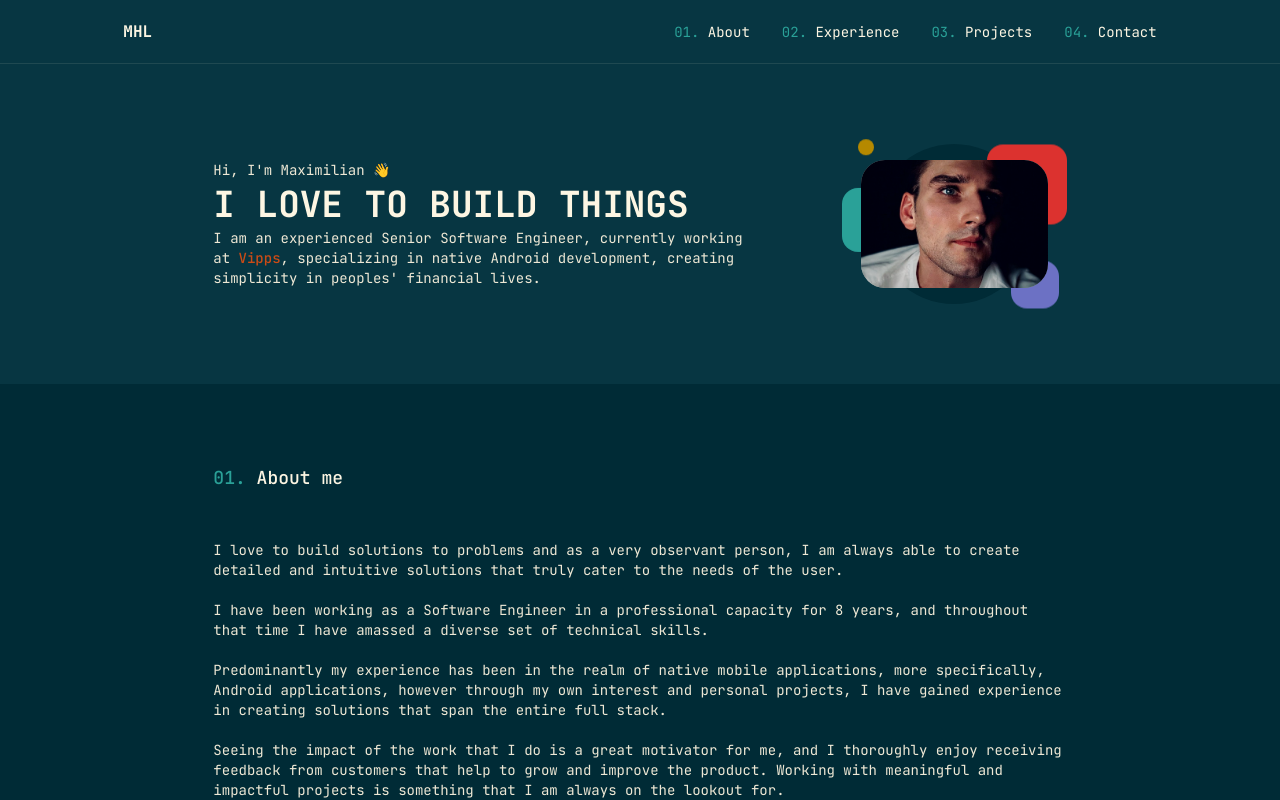
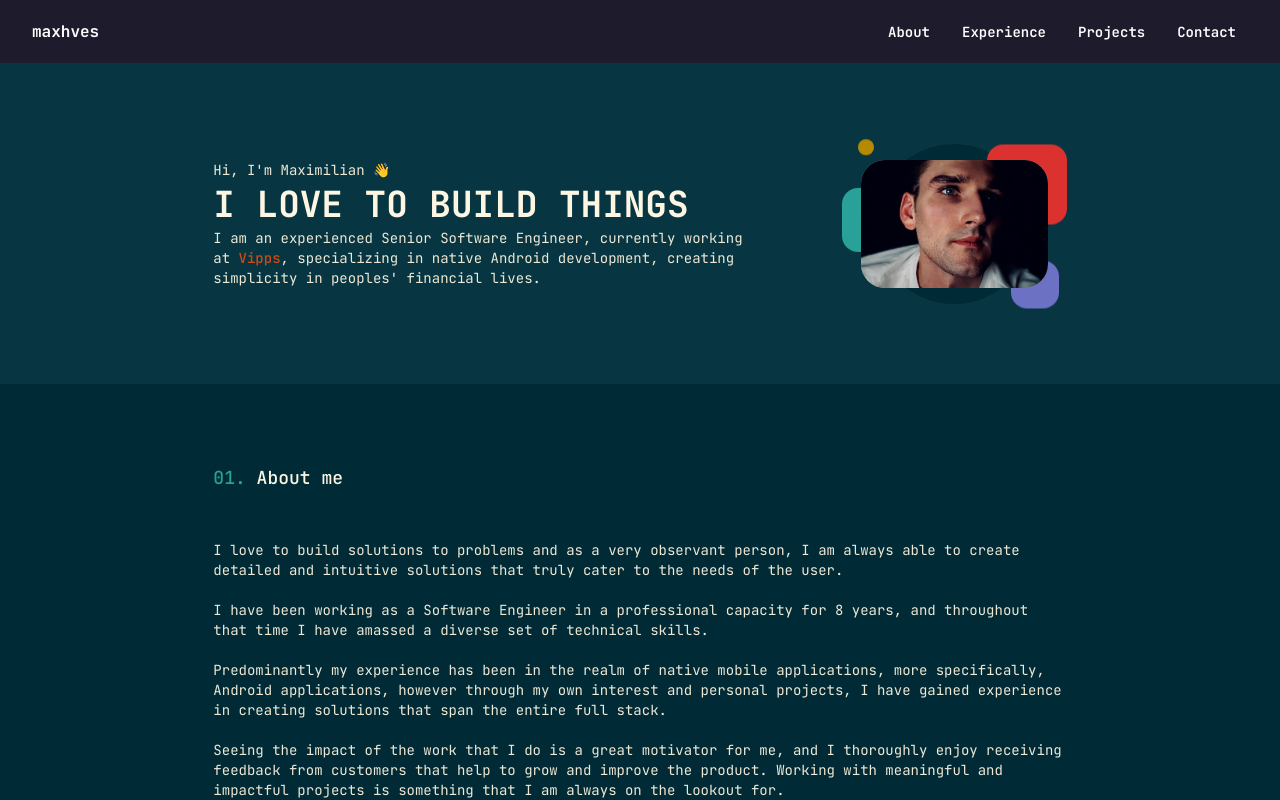
Before and after one commit to maxhves/hvesser-lewis-consulting-site, a Next.js app: page / in a window 1280 px wide. Shown: the top 800 px of the page. Built offline with nearby package versions, Linux system fonts and the light colour scheme; no server answers.

Commit message:
Setup HomeNavigationBar component.

```diff
--- a/package.json
+++ b/package.json
@@ -14,6 +14,7 @@
     "@vercel/analytics": "^1.2.2",
     "clsx": "^2.1.1",
     "hamburger-react": "^2.5.1",
+    "lucide-react": "^0.379.0",
     "next": "14.2.3",
     "react": "^18.3.1",
     "react-dom": "^18.3.1"
--- a/src/app/components/navbar/navbar.tsx
+++ b/src/app/components/navbar/navbar.tsx
@@ -12,7 +12,7 @@ function Navbar() {
   }
 
   return (
-    <div className="sticky top-0 flex flex-col z-10">
+    <div className="flex flex-col">
       {/* Main navigation bar */}
       <div className="px-5 py-0 flex justify-center bg-old-lace dark:bg-tiber border-b border-cutty-sark dark:border-aths-special border-opacity-10 dark:border-opacity-10 z-10 h-16">
         <div className="flex flex-row justify-between w-full md:w-10/12">
--- /dev/null
+++ b/src/app/home/components/home-navigation-bar.tsx
@@ -0,0 +1,135 @@
+"use client"
+import React, {useState} from 'react';
+import {
+  NavigationBar,
+  NavigationBarContent, NavigationBarDrawer, NavigationBarDrawerLink, NavigationBarDrawerTriggerButton,
+  NavigationBarHomeLink,
+  NavigationBarHomeLinkLabel, NavigationBarMenu, NavigationBarMenuLink
+} from "@/components/ui/navigation-bar";
+import {usePathname} from "next/navigation";
+
+//region Model
+
+abstract class NavigationRoute {
+  static label: string
+  protected static href: string
+}
+
+//endregion
+
+//region Routes
+
+abstract class AboutRoute extends NavigationRoute {
+  static label = "About"
+  static href = "about"
+}
+
+abstract class ExperienceRoute extends NavigationRoute {
+  static label = "Experience"
+  static href = "experience"
+}
+
+abstract class ProjectsRoute extends NavigationRoute {
+  static label = "Projects"
+  static href = "projects"
+}
+
+abstract class ContactRoute extends NavigationRoute {
+  static label = "Contact"
+  static href = "contact"
+}
+
+//endregion
+
+//region Entry
+
+export default function HomeNavigationBar() {
+  const activePathname = usePathname()
+
+  const [drawerOpen, setDrawerOpen] = useState(false)
+
+  function toggleDrawer() {
+    drawerOpen ? closeDrawer() : openDrawer()
+  }
+
+  function closeDrawer() {
+    setDrawerOpen(false)
+  }
+
+  function openDrawer() {
+    setDrawerOpen(true)
+  }
+
+  function routeIsActive(prefix: string) {
+    console.log(`routeIsActive - Prefix: ${prefix} Pathname: ${activePathname}`)
+    return activePathname.startsWith("/" + prefix)
+  }
+
+  return (
+    <NavigationBar>
+      <NavigationBarContent>
+        <NavigationBarHomeLink onClick={closeDrawer}>
+          <NavigationBarHomeLinkLabel>
+            maxhves
+          </NavigationBarHomeLinkLabel>
+        </NavigationBarHomeLink>
+
+        <NavigationBarMenu>
+          <NavigationBarMenuLink href={AboutRoute.href} active={routeIsActive(AboutRoute.href)}>
+            {AboutRoute.label}
+          </NavigationBarMenuLink>
+
+          <NavigationBarMenuLink href={ExperienceRoute.href} active={routeIsActive(ExperienceRoute.href)}>
+            {ExperienceRoute.label}
+          </NavigationBarMenuLink>
+
+          <NavigationBarMenuLink href={ProjectsRoute.href} active={routeIsActive(ProjectsRoute.href)}>
+            {ProjectsRoute.label}
+          </NavigationBarMenuLink>
+
+          <NavigationBarMenuLink href={ContactRoute.href} active={routeIsActive(ContactRoute.href)}>
+            {ContactRoute.label}
+          </NavigationBarMenuLink>
+        </NavigationBarMenu>
+
+        <NavigationBarDrawerTriggerButton open={drawerOpen} onClick={toggleDrawer} />
+      </NavigationBarContent>
+
+      <NavigationBarDrawer open={drawerOpen}>
+        <NavigationBarDrawerLink
+          href={AboutRoute.href}
+          active={routeIsActive(AboutRoute.href)}
+          onClick={closeDrawer}
+        >
+          {AboutRoute.label}
+        </NavigationBarDrawerLink>
+
+        <NavigationBarDrawerLink
+          href={ExperienceRoute.href}
+          active={routeIsActive(ExperienceRoute.href)}
+          onClick={closeDrawer}
+        >
+          {ExperienceRoute.label}
+        </NavigationBarDrawerLink>
+
+        <NavigationBarDrawerLink
+          href={ProjectsRoute.href}
+          active={routeIsActive(ProjectsRoute.href)}
+          onClick={closeDrawer}
+        >
+          {ProjectsRoute.label}
+        </NavigationBarDrawerLink>
+
+        <NavigationBarDrawerLink
+          href={ContactRoute.href}
+          active={routeIsActive(ContactRoute.href)}
+          onClick={closeDrawer}
+        >
+          {ContactRoute.label}
+        </NavigationBarDrawerLink>
+      </NavigationBarDrawer>
+    </NavigationBar>
+  );
+}
+
+//endregion
--- a/src/app/layout.tsx
+++ b/src/app/layout.tsx
@@ -4,6 +4,7 @@ import {Analytics} from '@vercel/analytics/react';
 import {JetBrains_Mono} from "next/font/google";
 import './globals.css'
 import {clsx} from "clsx";
+import HomeNavigationBar from "@/app/home/components/home-navigation-bar";
 
 //region Font
 
@@ -26,10 +27,16 @@ export const metadata: Metadata = {
 
 export default function RootLayout({children}: { children: React.ReactNode }) {
   return (
-    <html lang="en" className="dark scroll-smooth no-scrollbar">
-      <body id="home" className={clsx(jetBrainsMono.className, "antialiased dark:bg-cinder")}>
+    <html lang="en" className="dark">
+      <body id="home" className={clsx(jetBrainsMono.className, "dark:bg-lavender-950 h-dvh flex flex-col antialiased")}>
+        {/* Navigation bar */}
+        <HomeNavigationBar />
+
         {/* Content */}
         {children}
+
+        {/* Footer */}
+        {/* TODO: Footer component goes here */}
 
         {/* Analytics */}
         <Analytics/>
--- a/src/app/page.tsx
+++ b/src/app/page.tsx
@@ -4,14 +4,15 @@ import Experience from '@/app/sections/experience/experience';
 import Projects from '@/app/sections/projects/projects';
 import ResumeAd from '@/app/sections/resume_ad/resume_ad';
 import Contact from '@/app/sections/contact/contact';
-import Networks from '@/app/sections/networks/networks';
 import Footer from '@/app/sections/footer/footer';
-import Navbar from "@/app/components/navbar/navbar";
+
+//region Entry
 
 export default function Home() {
   return (
-    <main>
-      <Navbar/>
+    <main className="flex-grow">
+      {/* TODO: Remove legacy components */}
+      {/*<Navbar/>*/}
       <Introduction/>
       <About/>
       <Experience/>
@@ -22,6 +23,9 @@ export default function Home() {
       {/* <Networks/> */}
       {/* TODO: Update with currently available networks */}
       <Footer/>
+      {/* TODO: Remove legacy components */}
     </main>
   )
 }
+
+//endregion
--- a/src/components/ui/navigation-bar.tsx
+++ b/src/components/ui/navigation-bar.tsx
@@ -1,32 +1,104 @@
 import React from 'react';
 import {clsx} from "clsx";
+import {Link} from "@/components/ui/link";
+import {Button} from "@/components/ui/button";
+import {MenuIcon, XIcon} from "lucide-react";
 
 //region Container
 
 export function NavigationBar({children}: { children: React.ReactNode }) {
   return (
-    <div>
-      <div className="w-full h-16 fixed top-0 border-b border-alabaster/5">
-        <div className="h-full flex flex-col mx-auto max-w-screen-2xl px-4 sm:px-6 lg:px-8 justify-center">
-          <div className="flex flex-row items-center justify-between">
-            {children}
-          </div>
+    <div className="mb-16">
+      {children}
+    </div>
+  )
+}
+
+export function NavigationBarContent({children}: { children: React.ReactNode }) {
+  return (
+    <nav className="w-full h-16 fixed top-0 z-10 bg-lavender-900 border-b border-alabaster/5">
+      <div className="h-full flex flex-col mx-auto max-w-screen-2xl px-4 sm:px-6 lg:px-8 justify-center">
+        <div className="flex flex-row items-center justify-between">
+          {children}
         </div>
       </div>
+    </nav>
+  );
+}
+
+//endregion
+
+//region Home
+
+export function NavigationBarHomeLink({onClick, children}: { onClick: () => void, children: React.ReactNode }) {
+  return (
+    <Link
+      href="/"
+      onClick={onClick}
+    >{children}</Link>
+  )
+}
+
+export function NavigationBarHomeLinkLabel({children}: { children: React.ReactNode }) {
+  return (
+    <p className="text-neutral-50 text-base font-bold">{children}</p>
+  )
+}
+
+//endregion
+
+//region Menu
+
+export function NavigationBarMenu({children}: { children: React.ReactNode }) {
+  return (
+    <div className="hidden sm:flex flex-row space-x-2 items-center">
+      {children}
     </div>
-  );
+  )
+}
+
+export function NavigationBarMenuLink({href, active, children}: {
+  href: string,
+  active: boolean,
+  children: React.ReactNode
+}) {
+  return (
+    <Link href={href}>
+      <Button
+        className={clsx(active ? "bg-lavender-950/75" : "bg-lavender-900")}
+        plain={true}
+      >
+        {children}
+      </Button>
+    </Link>
+  )
 }
 
 //endregion
 
 //region Drawer
 
+export function NavigationBarDrawerTriggerButton({open, onClick}: { open: boolean, onClick: () => void }) {
+  return (
+    <button className="sm:hidden" onClick={onClick}>
+      <XIcon className={clsx(
+        "absolute size-6 text-neutral-50 transition-all duration-300",
+        open ? "scale-100 opacity-100" : "scale-0 opacity-0"
+      )} />
+      <MenuIcon className={clsx(
+        "size-6 text-neutral-50 transition-all duration-300",
+        open ? "scale-0 opacity-0" : "scale-100 opacity-100"
+      )} />
+    </button>
+  )
+}
+
 export function NavigationBarDrawer({children, open}: { children: React.ReactNode, open: boolean }) {
   return (
-    <div className="fixed sm:hidden w-full mt-16 pointer-events-none">
+    <div className="fixed sm:hidden w-full mt-16 z-[5] pointer-events-none">
       <nav className={clsx(
-        open ? "translate-y-0" : "-translate-y-20",
-        "flex-col transition-transform duration-300 ease-in-out pointer-events-none bg-cinder border-b border-alabaster/5 px-2 py-4"
+        open ? "translate-y-0" : "-translate-y-56",
+        "flex flex-col transition-transform duration-300 ease-in-out pointer-events-auto bg-lavender-900 border-b border-alabaster/5 py-4 gap-y-2"
       )}>
         {children}
       </nav>
@@ -34,4 +106,20 @@ export function NavigationBarDrawer({children, open}: { children: React.ReactNod
   )
 }
 
+export function NavigationBarDrawerLink({href, onClick, active, children}: {
+  href: string,
+  onClick: () => void,
+  active: boolean,
+  children: React.ReactNode
+}) {
+  return (
+    <Link href={href} onClick={onClick}>
+      <div className={clsx(
+        active ? "bg-lavender-950/75" : "bg-lavender-900",
+        "mx-3 py-2 px-3 rounded-md text-neutral-50 font-medium hover:bg-lavender-950/75"
+      )}>{children}</div>
+    </Link>
+  )
+}
+
 //endregion
```
Also changed, not shown: 1 other file (tests, documents, lock files or other folders).
